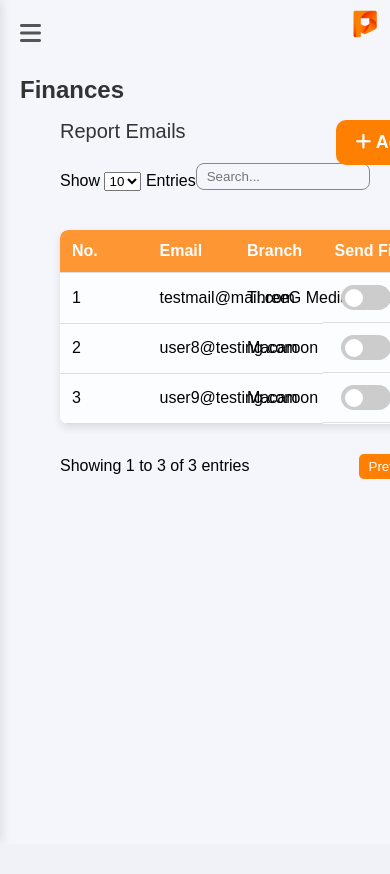
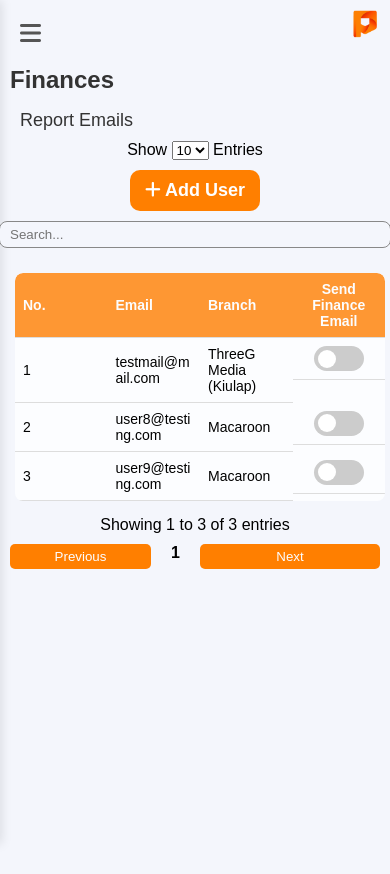
Before and after one commit to afsaalisha/pocket_intern_draft, a PHP site: the page made by app/views/finance.php in a window 390 px wide. Before the commit the page ends 479 px from the top, so only its background shows below. Run offline with PHP 8.4, Linux system fonts and the light colour scheme; the template is opened without the code that fills it, so the values that code supplies are empty; some libraries are stand-ins or nearby versions.

Commit message:
auuughhghugh

```diff
--- a/public/css/mobile.css
+++ b/public/css/mobile.css
@@ -99,7 +99,7 @@
 }
 
 /* Mobile view adjustments */
-  @media (max-width: 768px) {
+@media screen and (max-width: 768px) {
     .burger-menu {
       display: block;
       background-color: transparent;
@@ -164,13 +164,13 @@
       align-items: center;
       gap: 10px;
       padding: 0; /* Remove extra padding */
-      margin: auto -20px; /* Center it */
+      margin: auto; /* Center it */
       width: 100%; /* Match desired width */
     }
 
     .card, .red-card {
       width: 100%; /* Match the parent width */
-      max-width: 90%; /* Prevent overflow */
+      max-width: 100%; /* Prevent overflow */
       box-sizing: border-box; /* Ensures padding is included in width */
       margin: 0 auto; /* Align with calendar */
     }
@@ -202,7 +202,7 @@
     }
 
     #from-date, #to-date {
-      width: 90%;
+      width: 100%;
       margin-bottom: 10px;
     }
 
@@ -360,4 +360,69 @@
     overflow-x: auto;
     }
 
+    /* finans section */
+
+    .goku, .gomen {
+      margin-left: 0;
+      width: 100%;
+      position: relative;
+      padding: 10px;
     }
+
+    .finans-pepep {
+        margin-left: 10px;
+        font-size: 18px;
+        text-align: center;
+    }
+
+    .finans-table-controls,
+    .finans-table-footer {
+        flex-direction: column;
+        align-items: center;
+        text-align: center;
+        margin: 10px 0;
+    }
+
+    .finans-pagination {
+        width: 100%;
+        justify-content: center;
+        margin: 10px 0;
+    }
+
+    .addinans {
+        width: auto;
+        right: auto;
+        top: auto;
+        position: relative;
+        margin: 10px auto;
+        display: block;
+        text-align: center;
+        padding: 10px 15px;
+    }
+
+    .finans-table-container {
+        overflow-x: auto;
+        padding: 5px;
+    }
+
+    .finans-table {
+        width: 100%;
+        margin-left: 0;
+        margin-right: 0;
+        box-shadow: none;
+    }
+
+    .finans-table th, .finans-table td {
+        font-size: 14px;
+        padding: 8px;
+        white-space: normal; /* Allow text to wrap */
+    }
+
+    .finans-toast {
+        width: 90%;
+        bottom: 10px;
+        right: 5%;
+        min-width: auto;
+    }
+
+}
```
Lines whose indentation alone changed are shown as unchanged.
